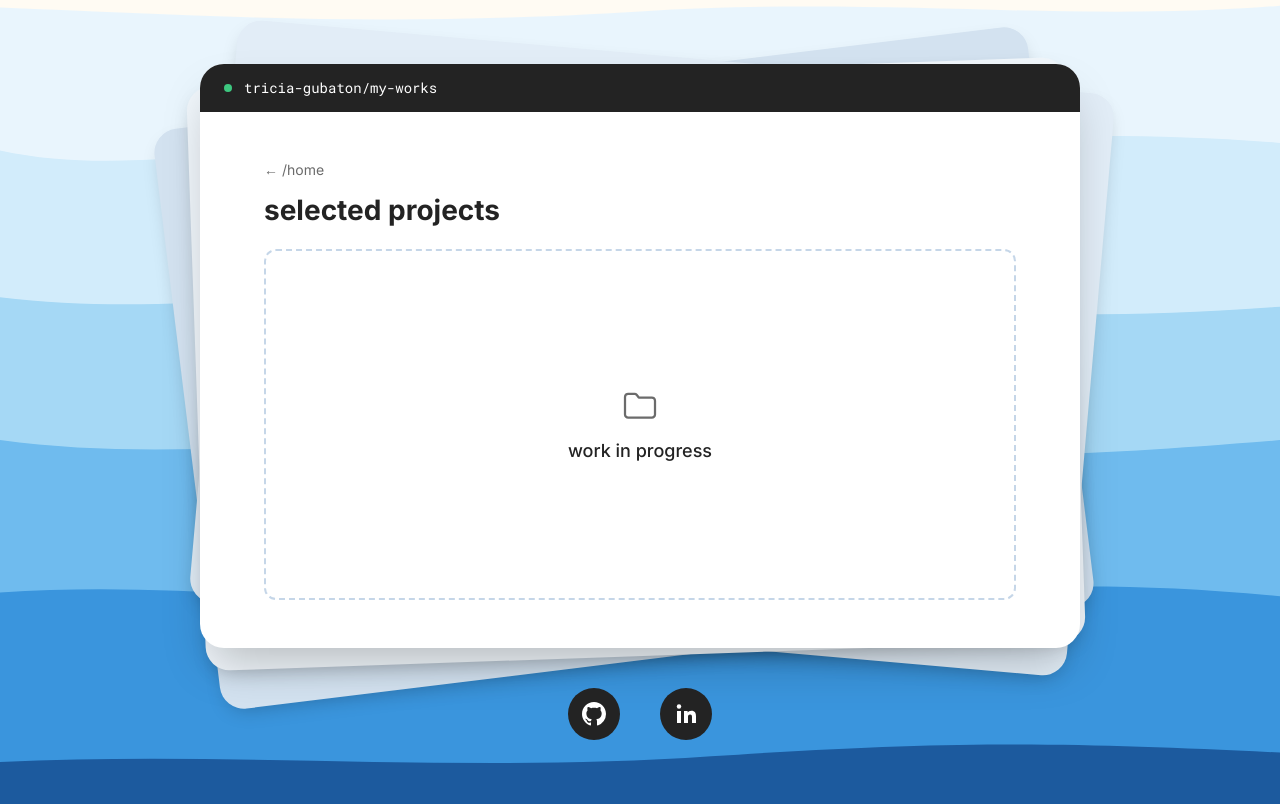
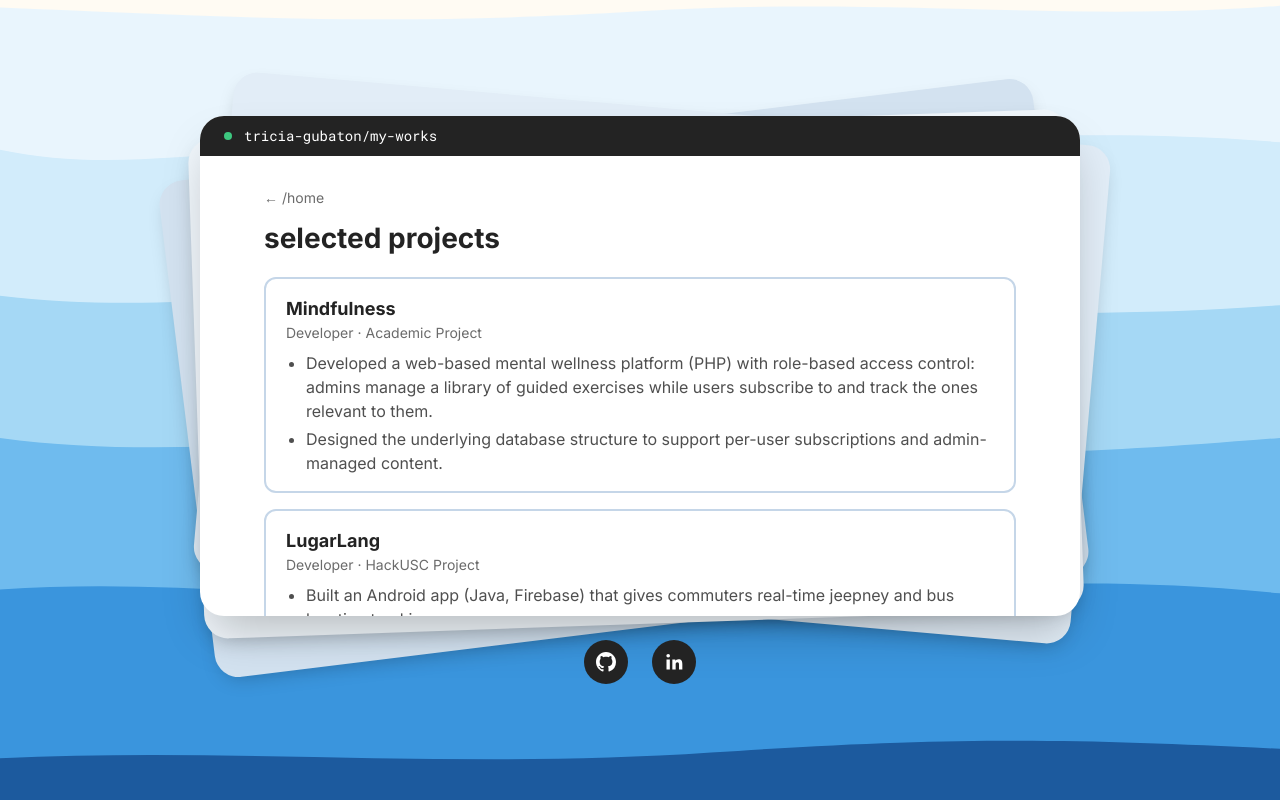
Before and after one commit to BreakableEggshell/Portfolio, a Next.js app in the folder portfolio/: page /my-works in a window 1280 px wide. Built offline with nearby package versions, Linux system fonts and the light colour scheme.

Commit message:
feat: add projects, internship, and linkedin contact

```diff
--- a/portfolio/app/about/page.tsx
+++ b/portfolio/app/about/page.tsx
@@ -8,7 +8,7 @@ export const metadata: Metadata = {
 export default function About() {
   return (
     <>
-      <div className="flex min-h-[420px] flex-col items-start gap-3 px-8 py-12 sm:min-h-[536px] sm:px-16">
+      <div className="flex flex-1 flex-col items-start gap-3 px-8 py-8 sm:px-16">
         <Link
           href="/"
           className="text-sm text-muted transition-colors hover:text-ink"
@@ -18,10 +18,11 @@ export default function About() {
         <h1 className="text-2xl font-bold text-ink sm:text-[28px]">about me</h1>
         <p className="max-w-[720px] text-base leading-6 text-ink/80 sm:text-lg sm:leading-6">
           I&apos;m a 3rd Year BSIT student at the University of San Carlos, Cebu
-          City, expected to graduate in June 2027. I enjoy building practical
-          software — from ServiceNow apps for coursework to small Godot games —
-          and I&apos;m currently looking for an IT internship to fulfill my
-          practicum requirement.
+          City. I enjoy building software: from useful applications for
+          coursework to small Godot games.
+          <br />
+          I&apos;m currently completing my practicum as an OJT intern at
+          Yoshii Software Solutions Corp.
         </p>
       </div>
     </>
--- a/portfolio/app/components/page-shell.tsx
+++ b/portfolio/app/components/page-shell.tsx
@@ -16,7 +16,7 @@ const sheet =
 // inside the card.
 export function PageShell({ children }: { children: ReactNode }) {
   return (
-    <main className="relative flex min-h-screen flex-1 flex-col items-center justify-center gap-10 overflow-hidden px-4 py-16">
+    <main className="relative flex h-screen flex-1 flex-col items-center justify-center gap-6 overflow-hidden px-4 py-8">
       <Background />
 
       <div className="relative w-full max-w-[880px]">
@@ -26,16 +26,21 @@ export function PageShell({ children }: { children: ReactNode }) {
         <div aria-hidden className={`${sheet} -rotate-[2deg] -translate-x-1 translate-y-2 bg-[#f0f6fb]`} />
 
         <div className="relative overflow-hidden rounded-3xl bg-white shadow-[0_24px_48px_-12px_rgba(0,0,0,0.25)]">
-          <div className="flex h-12 items-center gap-3 bg-ink px-6">
+          <div className="flex h-10 items-center gap-3 bg-ink px-6">
             <span className="size-2 rounded-full bg-leaf" />
             <WindowTitle />
           </div>
 
-          {children}
+          {/* Fixed to the tools page's natural height so every page shares
+              one card size; longer pages scroll inside. The cap keeps the
+              card, title bar and socials within short viewports. */}
+          <div className="flex h-[460px] max-h-[calc(100dvh-172px)] flex-col overflow-y-auto">
+            {children}
+          </div>
         </div>
       </div>
 
-      <div className="relative flex gap-10">
+      <div className="relative flex gap-6">
         {socials.map(({ label, href, Icon }) => (
           <a
             key={label}
@@ -43,9 +48,9 @@ export function PageShell({ children }: { children: ReactNode }) {
             aria-label={label}
             target="_blank"
             rel="noopener noreferrer"
-            className="flex size-[52px] items-center justify-center rounded-full bg-ink text-white transition-transform hover:scale-110"
+            className="flex size-11 items-center justify-center rounded-full bg-ink text-white transition-transform hover:scale-110"
           >
-            <Icon className="size-6" />
+            <Icon className="size-5" />
           </a>
         ))}
       </div>
--- a/portfolio/app/layout.tsx
+++ b/portfolio/app/layout.tsx
@@ -24,7 +24,7 @@ export default function RootLayout({ children }: LayoutProps<"/">) {
       lang="en"
       className={`${inter.variable} ${robotoMono.variable} h-full antialiased`}
     >
-      <body className="min-h-full flex flex-col font-sans">
+      <body className="h-full flex flex-col overflow-hidden font-sans">
         <PageShell>{children}</PageShell>
       </body>
     </html>
--- a/portfolio/app/my-works/page.tsx
+++ b/portfolio/app/my-works/page.tsx
@@ -1,14 +1,56 @@
 import type { Metadata } from "next";
 import Link from "next/link";
-import { FolderIcon } from "../components/icons";
 
 export const metadata: Metadata = {
   title: "My works | Tricia Gubaton",
 };
 
+type Project = {
+  name: string;
+  role: string;
+  kind: string;
+  points: string[];
+  link?: { href: string; label: string; note?: string };
+};
+
+const projects: Project[] = [
+  {
+    name: "Mindfulness",
+    role: "Developer",
+    kind: "Academic Project",
+    points: [
+      "Developed a web-based mental wellness platform (PHP) with role-based access control: admins manage a library of guided exercises while users subscribe to and track the ones relevant to them.",
+      "Designed the underlying database structure to support per-user subscriptions and admin-managed content.",
+    ],
+  },
+  {
+    name: "LugarLang",
+    role: "Developer",
+    kind: "HackUSC Project",
+    points: [
+      "Built an Android app (Java, Firebase) that gives commuters real-time jeepney and bus location tracking.",
+      "Designed the app around three user roles — commuters, drivers, and admins — with admin tools for managing driver accounts.",
+    ],
+    link: {
+      href: "https://appdistribution.firebase.google.com/i/fcdd98a8834f82ab",
+      label: "Firebase App Distribution link",
+      note: "Android, requires tester sign-up to install",
+    },
+  },
+  {
+    name: "UPLB COSS Game Jam – Los Baños",
+    role: "Writer & Team Coordinator",
+    kind: "Game Jam",
+    points: [
+      "Led most of the game's writing and narrative direction; contributed to art and selected coding tasks.",
+      "Coordinated team tasks and development progress; won Best Narrative.",
+    ],
+  },
+];
+
 export default function MyWorks() {
   return (
-    <div className="flex min-h-[420px] flex-col items-start gap-3 px-8 py-12 sm:min-h-[536px] sm:px-16">
+    <div className="flex flex-1 flex-col items-start gap-3 px-8 py-8 sm:px-16">
       <Link
         href="/"
         className="text-sm text-muted transition-colors hover:text-ink"
@@ -19,10 +61,38 @@ export default function MyWorks() {
         selected projects
       </h1>
 
-      <div className="mt-2 flex w-full flex-1 flex-col items-center justify-center gap-3 rounded-xl border-2 border-dashed border-[#c5d6e8] px-6 py-16 text-muted">
-        <FolderIcon className="size-10" />
-        <p className="text-lg font-medium text-ink">work in progress</p>
-      </div>
+      <ul className="mt-2 flex w-full flex-col gap-4">
+        {projects.map(({ name, role, kind, points, link }) => (
+          <li
+            key={name}
+            className="rounded-xl border-2 border-[#c5d6e8] px-5 py-4"
+          >
+            <h2 className="text-lg font-bold text-ink">{name}</h2>
+            <p className="text-sm text-muted">
+              {role} · {kind}
+            </p>
+            <ul className="mt-2 list-disc space-y-1 pl-5 text-base leading-6 text-ink/80">
+              {points.map((point) => (
+                <li key={point}>{point}</li>
+              ))}
+            </ul>
+            {link && (
+              <p className="mt-2 text-sm text-muted">
+                Live demo:{" "}
+                <a
+                  href={link.href}
+                  target="_blank"
+                  rel="noopener noreferrer"
+                  className="text-ink underline underline-offset-2 hover:text-muted"
+                >
+                  {link.label}
+                </a>
+                {link.note && <> ({link.note})</>}
+              </p>
+            )}
+          </li>
+        ))}
+      </ul>
     </div>
   );
 }
--- a/portfolio/app/page.tsx
+++ b/portfolio/app/page.tsx
@@ -16,7 +16,7 @@ const navItems = [
 export default function Home() {
   return (
     <>
-      <div className="flex min-h-[420px] flex-col items-center justify-center gap-4 px-6 py-12 text-center sm:min-h-[536px]">
+      <div className="flex flex-1 flex-col items-center justify-center gap-4 px-6 py-8 text-center">
         <p className="text-3xl text-ink">Welcome!</p>
         <h1 className="text-3xl font-bold text-ink sm:text-[40px] sm:leading-[48px]">
           I&apos;m <span className="text-accent">Tricia Gubaton</span>
--- a/portfolio/app/reach-out/page.tsx
+++ b/portfolio/app/reach-out/page.tsx
@@ -1,6 +1,6 @@
 import type { Metadata } from "next";
 import Link from "next/link";
-import { MailIcon } from "../components/icons";
+import { LinkedinIcon, MailIcon } from "../components/icons";
 
 export const metadata: Metadata = {
   title: "Reach out | Tricia Gubaton",
@@ -8,9 +8,19 @@ export const metadata: Metadata = {
 
 const email = "triciadiagogubaton@gmail.com";
 
+const contacts = [
+  { label: email, href: `mailto:${email}`, Icon: MailIcon },
+  {
+    label: "linkedin.com/in/triciagubaton",
+    href: "https://www.linkedin.com/in/triciagubaton/",
+    Icon: LinkedinIcon,
+    external: true,
+  },
+];
+
 export default function ReachOut() {
   return (
-    <div className="flex min-h-[420px] flex-col items-start gap-3 px-8 py-12 sm:min-h-[536px] sm:px-16">
+    <div className="flex flex-1 flex-col items-start gap-3 px-8 py-8 sm:px-16">
       <Link
         href="/"
         className="text-sm text-muted transition-colors hover:text-ink"
@@ -22,13 +32,19 @@ export default function ReachOut() {
         Got an idea? Let&apos;s hear it
       </p>
 
-      <a
-        href={`mailto:${email}`}
-        className="mt-2 flex w-full items-center gap-4 rounded-xl border-2 border-ink px-5 py-4 text-ink transition-colors hover:bg-ink hover:text-white"
-      >
-        <MailIcon className="size-6 shrink-0" />
-        <span className="break-all text-base">{email}</span>
-      </a>
+      <div className="mt-2 flex w-full flex-col gap-3">
+        {contacts.map(({ label, href, Icon, external }) => (
+          <a
+            key={href}
+            href={href}
+            {...(external && { target: "_blank", rel: "noopener noreferrer" })}
+            className="flex w-full items-center gap-4 rounded-xl border-2 border-ink px-5 py-4 text-ink transition-colors hover:bg-ink hover:text-white"
+          >
+            <Icon className="size-6 shrink-0" />
+            <span className="break-all text-base">{label}</span>
+          </a>
+        ))}
+      </div>
 
       <p className="text-sm text-muted">
         I may take 1-2 days to reply back.
--- a/portfolio/app/template.tsx
+++ b/portfolio/app/template.tsx
@@ -1,5 +1,5 @@
 // Remounts on every top-level navigation, which replays the fade-in below on
 // just the card content while the shell (waves, papers, title bar) persists.
 export default function Template({ children }: { children: React.ReactNode }) {
-  return <div className="animate-card-in">{children}</div>;
+  return <div className="animate-card-in flex flex-1 flex-col">{children}</div>;
 }
--- a/portfolio/app/tools/tools-browser.tsx
+++ b/portfolio/app/tools/tools-browser.tsx
@@ -48,10 +48,10 @@ function ToolChip({ tool, view }: { tool: Tool; view: View }) {
 
 function Column({ groups, view }: { groups: Group[]; view: View }) {
   return (
-    <div className="flex flex-col gap-6">
+    <div className="flex flex-col gap-4">
       {groups.map(({ title, tools }) => (
         <section key={title}>
-          <h2 className="mb-3 text-xs font-semibold uppercase tracking-wider text-muted">
+          <h2 className="mb-2 text-xs font-semibold uppercase tracking-wider text-muted">
             {title}
           </h2>
           <ul className="flex flex-wrap gap-2">
@@ -77,7 +77,7 @@ export function ToolsBrowser({
   const next = view === "icons" ? "names" : "icons";
 
   return (
-    <div className="flex min-h-[420px] flex-col items-start gap-3 px-8 py-12 sm:min-h-[536px] sm:px-16">
+    <div className="flex flex-1 flex-col items-start gap-3 px-8 py-8 sm:px-16">
       <Link
         href="/"
         className="text-sm text-muted transition-colors hover:text-ink"
@@ -100,7 +100,7 @@ export function ToolsBrowser({
         </button>
       </div>
 
-      <div className="mt-3 grid w-full gap-6 md:grid-cols-2 md:gap-x-12">
+      <div className="mt-2 grid w-full gap-4 md:grid-cols-2 md:gap-x-12">
         <Column groups={left} view={view} />
         <Column groups={right} view={view} />
       </div>
```
